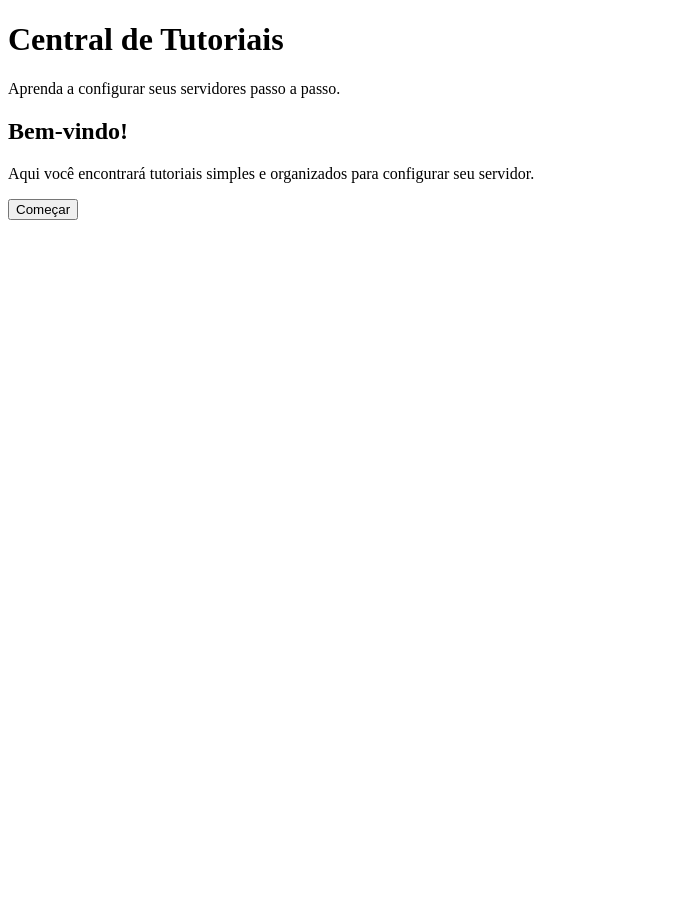
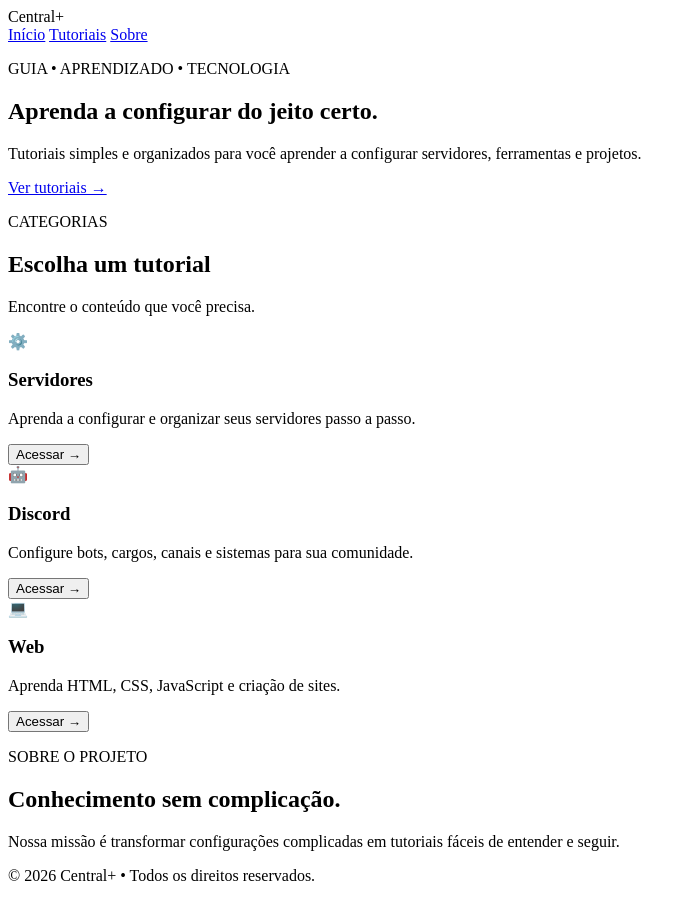
Before and after one commit to centralplusdev/CentralTec, a plain HTML site: page index.html in a window 1280 px wide. Shown: the whole page, without its empty margins (0-692 px from the left). Before the commit the page ends 800 px from the top, so only its background shows below. Drawn offline with Linux system fonts and the light colour scheme.

Commit message:
Update index.html

```diff
--- a/index.html
+++ b/index.html
@@ -11,26 +11,149 @@
 
 <body>
 
-    <header>
-        <h1>Central de Tutoriais</h1>
-        <p>Aprenda a configurar seus servidores passo a passo.</p>
+    <header class="topo">
+        <div class="logo">
+            Central<span>+</span>
+        </div>
+
+        <nav>
+            <a href="#inicio">Início</a>
+            <a href="#tutoriais">Tutoriais</a>
+            <a href="#sobre">Sobre</a>
+        </nav>
     </header>
 
+
     <main>
-        <section>
-            <h2>Bem-vindo!</h2>
+
+        <section class="hero" id="inicio">
+
+            <div class="hero-texto">
+
+                <p class="tag">GUIA • APRENDIZADO • TECNOLOGIA</p>
+
+                <h1>
+                    Aprenda a configurar
+                    <span>do jeito certo.</span>
+                </h1>
+
+                <p class="descricao">
+                    Tutoriais simples e organizados para você aprender
+                    a configurar servidores, ferramentas e projetos.
+                </p>
+
+                <a href="#tutoriais" class="botao">
+                    Ver tutoriais →
+                </a>
+
+            </div>
+
+        </section>
+
+
+        <section class="tutoriais" id="tutoriais">
+
+            <div class="titulo-secao">
+                <p class="tag">CATEGORIAS</p>
+
+                <h2>
+                    Escolha um tutorial
+                </h2>
+
+                <p>
+                    Encontre o conteúdo que você precisa.
+                </p>
+            </div>
+
+
+            <div class="cards">
+
+                <div class="card">
+
+                    <div class="icone">⚙️</div>
+
+                    <h3>Servidores</h3>
+
+                    <p>
+                        Aprenda a configurar e organizar
+                        seus servidores passo a passo.
+                    </p>
+
+                    <button onclick="abrirTutorial('Servidores')">
+                        Acessar →
+                    </button>
+
+                </div>
+
+
+                <div class="card">
+
+                    <div class="icone">🤖</div>
+
+                    <h3>Discord</h3>
+
+                    <p>
+                        Configure bots, cargos, canais
+                        e sistemas para sua comunidade.
+                    </p>
+
+                    <button onclick="abrirTutorial('Discord')">
+                        Acessar →
+                    </button>
+
+                </div>
+
+
+                <div class="card">
+
+                    <div class="icone">💻</div>
+
+                    <h3>Web</h3>
+
+                    <p>
+                        Aprenda HTML, CSS, JavaScript
+                        e criação de sites.
+                    </p>
+
+                    <button onclick="abrirTutorial('Web')">
+                        Acessar →
+                    </button>
+
+                </div>
+
+            </div>
+
+        </section>
+
+
+        <section class="sobre" id="sobre">
+
+            <p class="tag">SOBRE O PROJETO</p>
+
+            <h2>
+                Conhecimento sem complicação.
+            </h2>
 
             <p>
-                Aqui você encontrará tutoriais simples e organizados
-                para configurar seu servidor.
+                Nossa missão é transformar configurações complicadas
+                em tutoriais fáceis de entender e seguir.
             </p>
 
-            <button onclick="mostrarMensagem()">
-                Começar
-            </button>
         </section>
+
     </main>
 
+
+    <footer>
+
+        <p>
+            © 2026 Central+ • Todos os direitos reservados.
+        </p>
+
+    </footer>
+
+
     <script src="script.js"></script>
+
 </body>
 </html>
```
